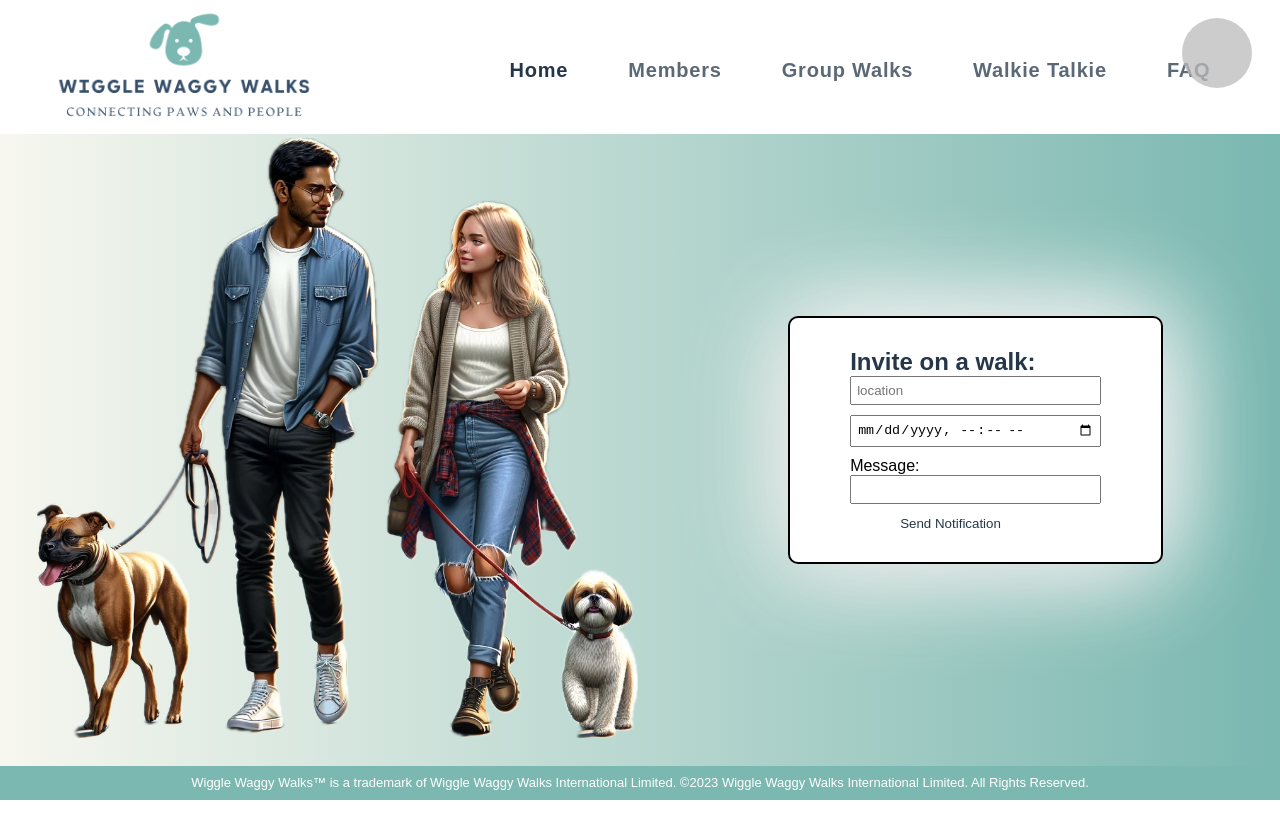
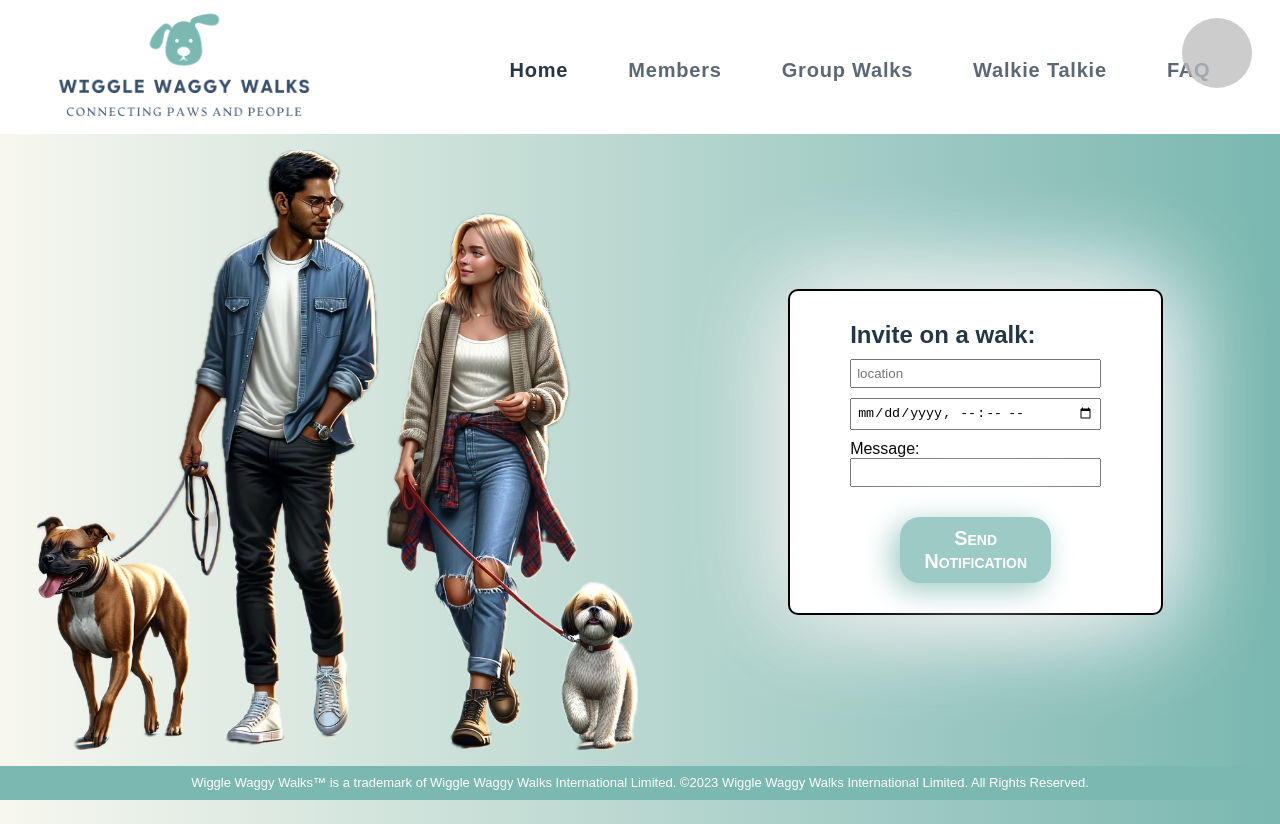
Before and after one commit to gillianroberts1/CapstoneClient, a React (Create React App) app: page /members/1/walkiesForm in a window 1280 px wide. Before the commit the page ends 800 px from the top, so only its background shows below. Built offline with nearby package versions, Linux system fonts and the light colour scheme; no server answers; sample sign-in values are in the browser's storage.

Commit message:
styled invite on walk button

```diff
--- a/src/components/walkies/WalkieForm.js
+++ b/src/components/walkies/WalkieForm.js
@@ -54,7 +54,7 @@ const WalkieForm = () => {
       <div className='walkieform-card'>
     <form onSubmit={handleSubmit}>
       <label>
-        <h2>Invite on a walk:</h2>
+        <h2 className='wf-title'>Invite on a walk:</h2>
         <input type='text' value={location} placeholder='location' onChange={e => setLocation(e.target.value)} />
       </label>
       <label>
@@ -64,7 +64,7 @@ const WalkieForm = () => {
         Message:
         <input type="textarea" value={message} onChange={e => setMessage(e.target.value)} />
       </label>
-      <button type="submit">Send Notification</button>
+      <button type="submit" className='wf-button'><p className='wf-button-info'>Send Notification</p></button>
     </form>
     </div>
     <div className='dog2-card'>
--- a/src/components/walkies/css/WalkieForm.css
+++ b/src/components/walkies/css/WalkieForm.css
@@ -1,5 +1,5 @@
 .walkieform-container {
-    height: 90vh;
+    height: 93vh;
     display: flex;
     align-items: center;
     /* text-align: center; */
@@ -50,3 +50,34 @@
   .label {
     display: block;
   }
+
+  .wf-button{
+    background-color: #9ccac5;
+    align-items: center;
+    margin-top: 20px;
+    margin-left: 20%;
+    width: 60%;
+    padding: 10px;
+    border-radius: 20px;
+    box-shadow: -7px 7px 30px #9ccac5, 7px -7px 100px #ffffff;
+    cursor: pointer;
+  }
+
+  .wf-button:hover{
+    background-color: white;
+  }
+  .wf-button-info{
+    color: white;
+    text-decoration: none;
+    font-size: 20px;
+    font-variant: small-caps;
+    font-weight: bold;
+  }
+  .wf-button-info:hover{
+    color: #9ccac5;
+
+  }
+
+  .wf-title{
+    padding-bottom: 10px;
+  }
```
